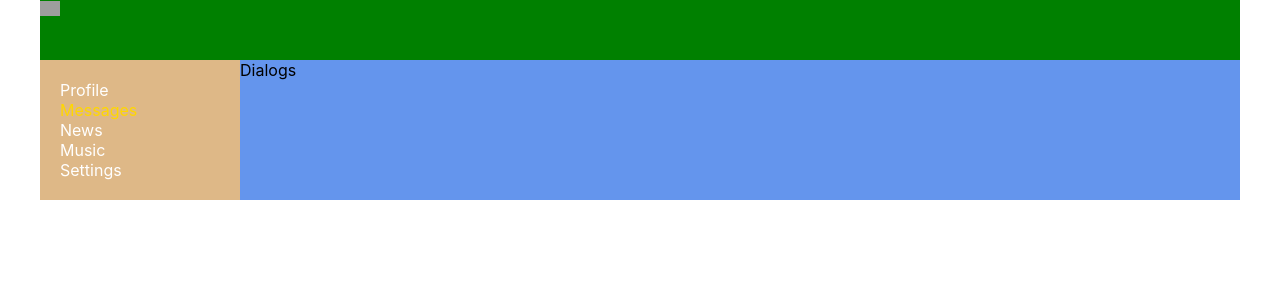
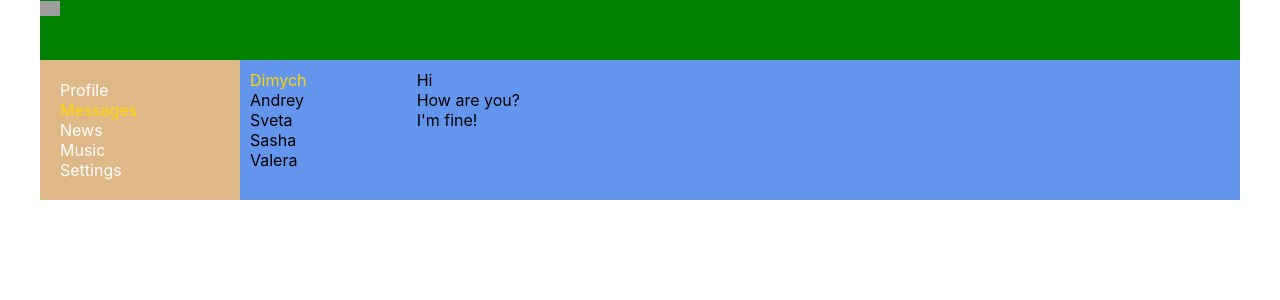
Before and after one commit to sozzuro/samurai-way-main, a React (Create React App) app: page /dialogs in a window 1280 px wide. Shown: the top 300 px of the page. Built offline with nearby package versions, Linux system fonts and the light colour scheme; grey boxes are pictures that could not be loaded.

Commit message:
feat: styling Dialogs page

```diff
--- a/src/components/Dialogs/Dialogs.module.css
+++ b/src/components/Dialogs/Dialogs.module.css
@@ -0,0 +1,20 @@
+.dialogs {
+    display: grid;
+    grid-template-columns: 2fr 10fr;
+}
+
+.dialogsItems {
+    padding: 10px;
+}
+
+.dialogsItems .active {
+    color: gold;
+}
+
+.messages {
+    padding: 10px;
+}
+
+.messages .message {
+
+}
--- a/src/components/Dialogs/Dialogs.tsx
+++ b/src/components/Dialogs/Dialogs.tsx
@@ -3,8 +3,19 @@ import styles from './Dialogs.module.css'
 
 function Dialogs() {
     return (
-        <div>
-            Dialogs
+        <div className={styles.dialogs}>
+            <div className={styles.dialogsItems}>
+                <div className={`${styles.dialog} ${styles.active}`}>Dimych</div>
+                <div className={styles.dialog}>Andrey</div>
+                <div className={styles.dialog}>Sveta</div>
+                <div className={styles.dialog}>Sasha</div>
+                <div className={styles.dialog}>Valera</div>
+            </div>
+            <div className={styles.messages}>
+                <div className={styles.message}>Hi</div>
+                <div className={styles.message}>How are you?</div>
+                <div className={styles.message}>I'm fine!</div>
+            </div>
         </div>
     )
 }
```
